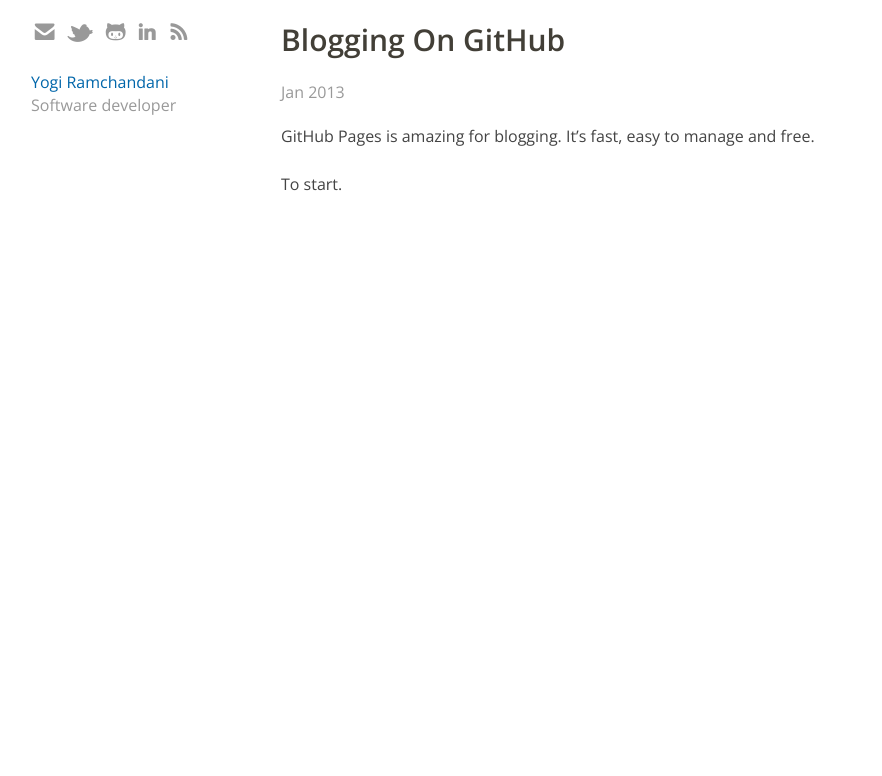
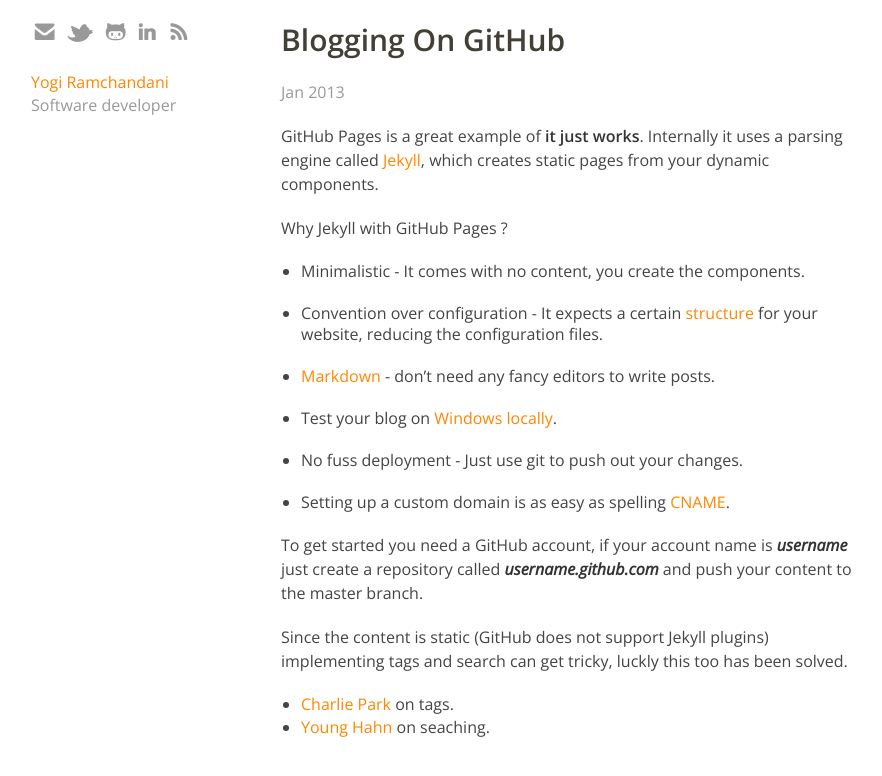
Before and after one commit to yogiramchandani/yogiramchandani.github.com, a Jekyll site: the page built from _posts/2013-01-09-Blogging_On_GitHub.md, in a window 1280 px wide. Shown: the top 776 px of the page, without its empty margins (139-1021 px from the left). Built offline with Jekyll 4.4.1, drawn with Linux system fonts in a browser that asks for light colours.

Commit message:
Google Analytics and CSS
- Updated Google Analytics account
- Updated link tag colour

```diff
--- a/_layouts/default.html
+++ b/_layouts/default.html
@@ -74,6 +74,18 @@
       {{ content }}
     </div>
 
-    <script> var _gaq=[["_setAccount","UA-9939782-5"],["_trackPageview"]]; (function(d,t){var g=d.createElement(t),s=d.getElementsByTagName(t)[0];g.async=1; g.src=("https:"==location.protocol?"//ssl":"//www")+".google-analytics.com/ga.js"; s.parentNode.insertBefore(g,s)}(document,"script")); </script>
+    <script type="text/javascript">
+
+	  var _gaq = _gaq || [];
+	  _gaq.push(['_setAccount', 'UA-37550289-1']);
+	  _gaq.push(['_trackPageview']);
+
+	  (function() {
+		var ga = document.createElement('script'); ga.type = 'text/javascript'; ga.async = true;
+		ga.src = ('https:' == document.location.protocol ? 'https://ssl' : 'http://www') + '.google-analytics.com/ga.js';
+		var s = document.getElementsByTagName('script')[0]; s.parentNode.insertBefore(ga, s);
+	  })();
+
+	</script>
   </body>
 </html>
--- a/_posts/2013-01-09-Blogging_On_GitHub.md
+++ b/_posts/2013-01-09-Blogging_On_GitHub.md
@@ -1,8 +1,32 @@
 ---
 layout: post
 title: Blogging On GitHub
+tags:
+- github
+- jekyll
 ---
 
-GitHub Pages is amazing for blogging. It's fast, easy to manage and free.<br/>
-<br/>
-To start.
+GitHub Pages is a great example of **it just works**. Internally it uses a parsing engine called [Jekyll](http://jekyllrb.com/), which creates static pages from your dynamic components.<br/>
+
+Why Jekyll with GitHub Pages ?
+
+- Minimalistic - It comes with no content, you create the components.
+
+- Convention over configuration - It expects a certain [structure](https://github.com/mojombo/jekyll/wiki/Usage) for your website, reducing the configuration files.
+
+- [Markdown](http://daringfireball.net/projects/markdown/) - don't need any fancy editors to write posts.
+
+- Test your blog on [Windows locally](http://blog.ntotten.com/2012/03/02/github-pages-with-jekyll-local-development-on-windows/).
+
+- No fuss deployment - Just use git to push out your changes.
+
+- Setting up a custom domain is as easy as spelling [CNAME](https://help.github.com/articles/setting-up-a-custom-domain-with-pages).
+
+
+
+To get started you need a GitHub account, if your account name is ***username*** just create a repository called ***username.github.com*** and push your content to the master branch.<br/>
+
+Since the content is static (GitHub does not support Jekyll plugins) implementing tags and search can get tricky, luckly this too has been solved.
+
+- [Charlie Park](http://charliepark.org/jekyll-with-plugins/) on tags.
+- [Young Hahn](http://developmentseed.org/blog/2011/09/09/jekyll-github-pages/) on seaching.
--- a/static/css/layout.css
+++ b/static/css/layout.css
@@ -25,18 +25,18 @@
 }
 
 a {
-  color: #06A;
+  color: #ff8700;
   text-decoration: none;
 }
 
 a:hover {
-  color: #06A;
+  color: #ff8700;
   text-decoration: underline;
   cursor: pointer;
 }
 
 a:visited {
-  color: #607890;
+  color: #b25e00;
 }
 
 #posts a {
--- a/static/css/temp.css
+++ b/static/css/temp.css
@@ -944,18 +944,18 @@
 }
 
 a {
-  color: #06A;
+  color: #ff8700;
   text-decoration: none;
 }
 
 a:hover {
-  color: #06A;
+  color: #ff8700;
   text-decoration: underline;
   cursor: pointer;
 }
 
 a:visited {
-  color: #607890;
+  color: #b25e00;
 }
 
 #posts a {
```
Also changed, not shown: static/css/style.css.
